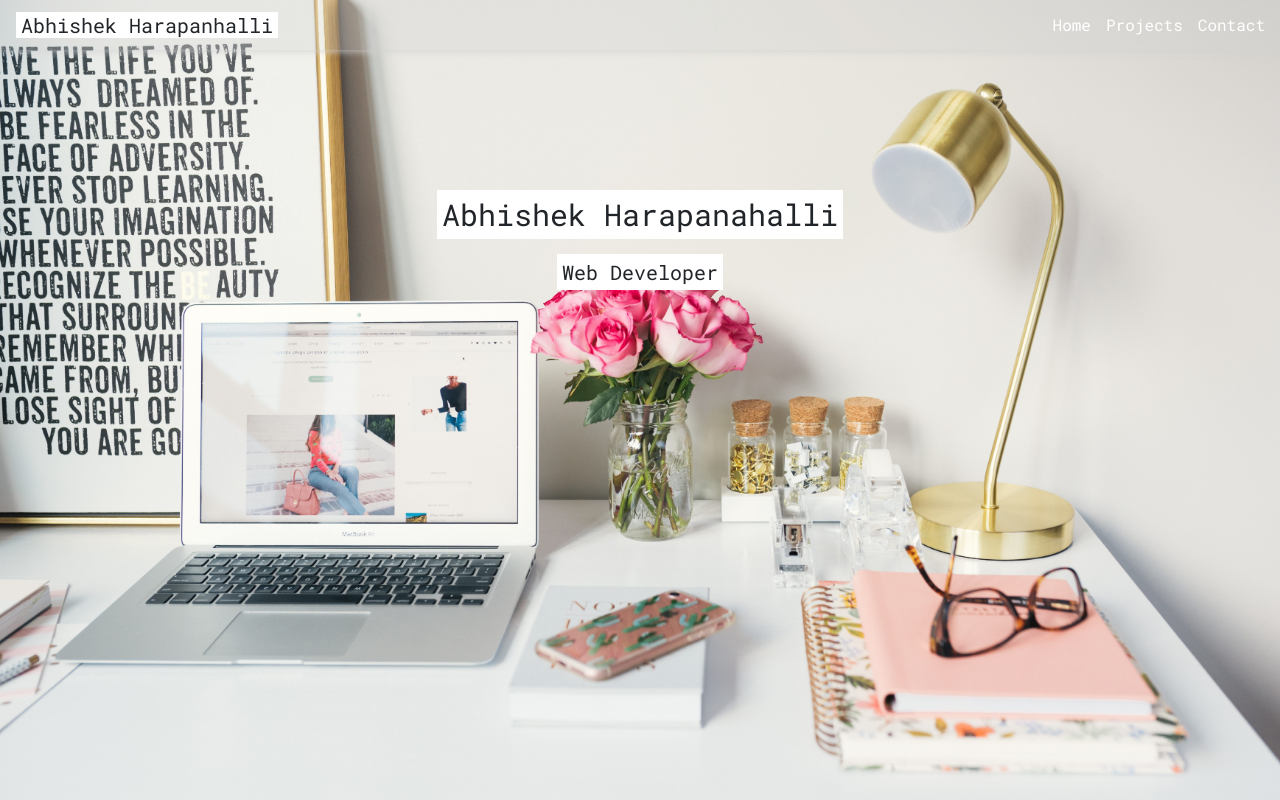
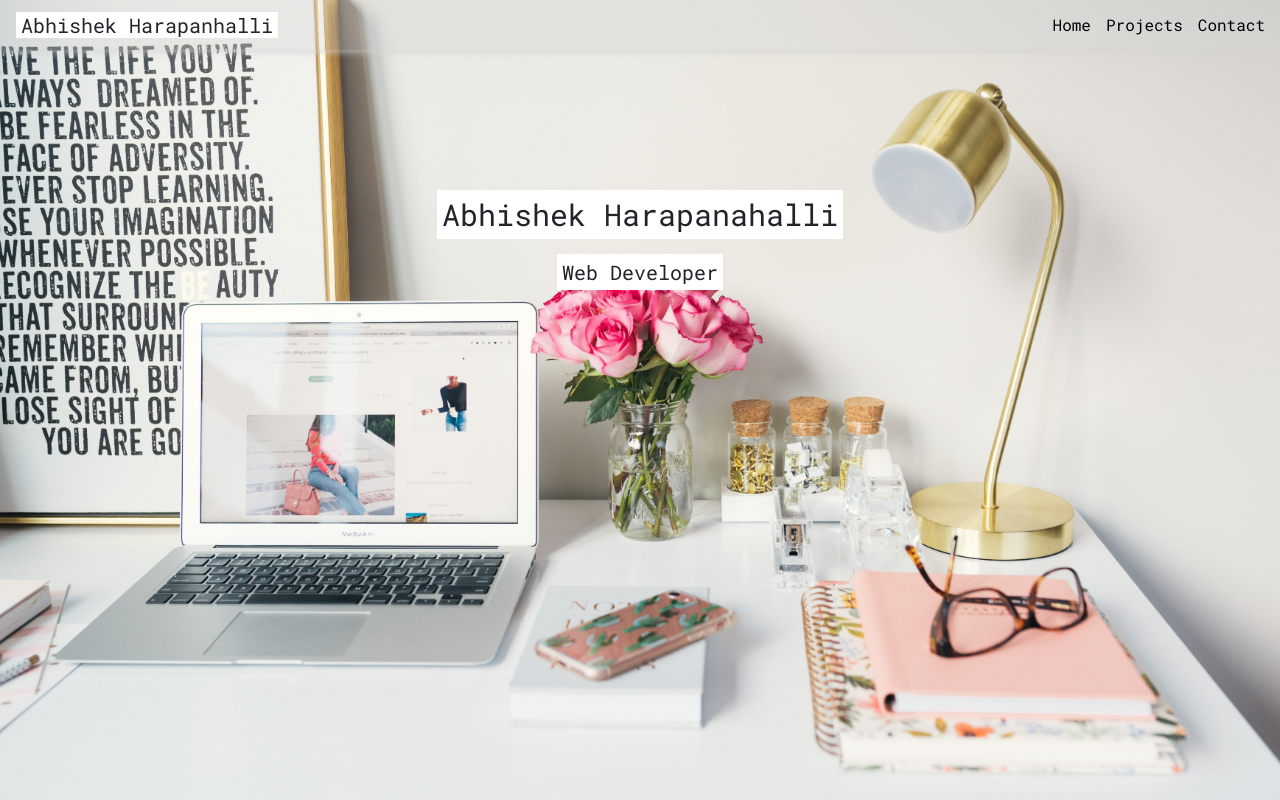
Before and after one commit to abhishekuh/AbhishekUH, a React (Create React App) app: page / in a window 1280 px wide. Built offline with nearby package versions, Linux system fonts and the light colour scheme.

Commit message:
Changed header text color

```diff
--- a/src/index.css
+++ b/src/index.css
@@ -79,19 +79,19 @@ code {
 }
 
 .link-color{
-  color: white;
+  color: black;
   margin-right: 15px;
 }
 .link-color:hover{
   font-weight: bold;
-  color: white;
+  color: black;
   text-decoration: none;
 }
 .link-color:active , .link-color:focus{
   font-weight: bold;
-  color: white;
+  color: black;
   text-decoration: none;
-  border-bottom: 2px solid white;
+  border-bottom: 2px solid black;
 }
 .brand-logo{
   background: white;
```
